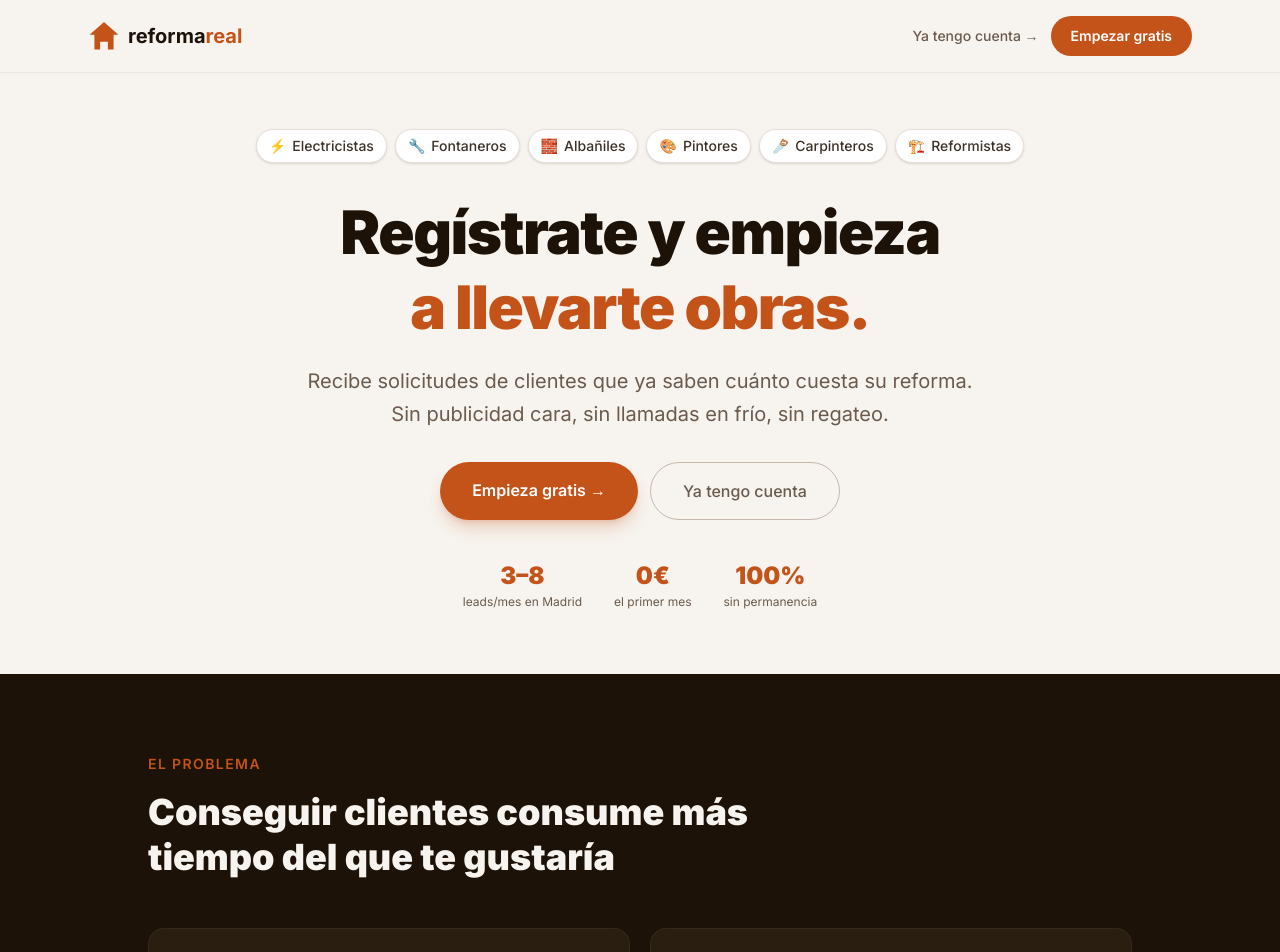
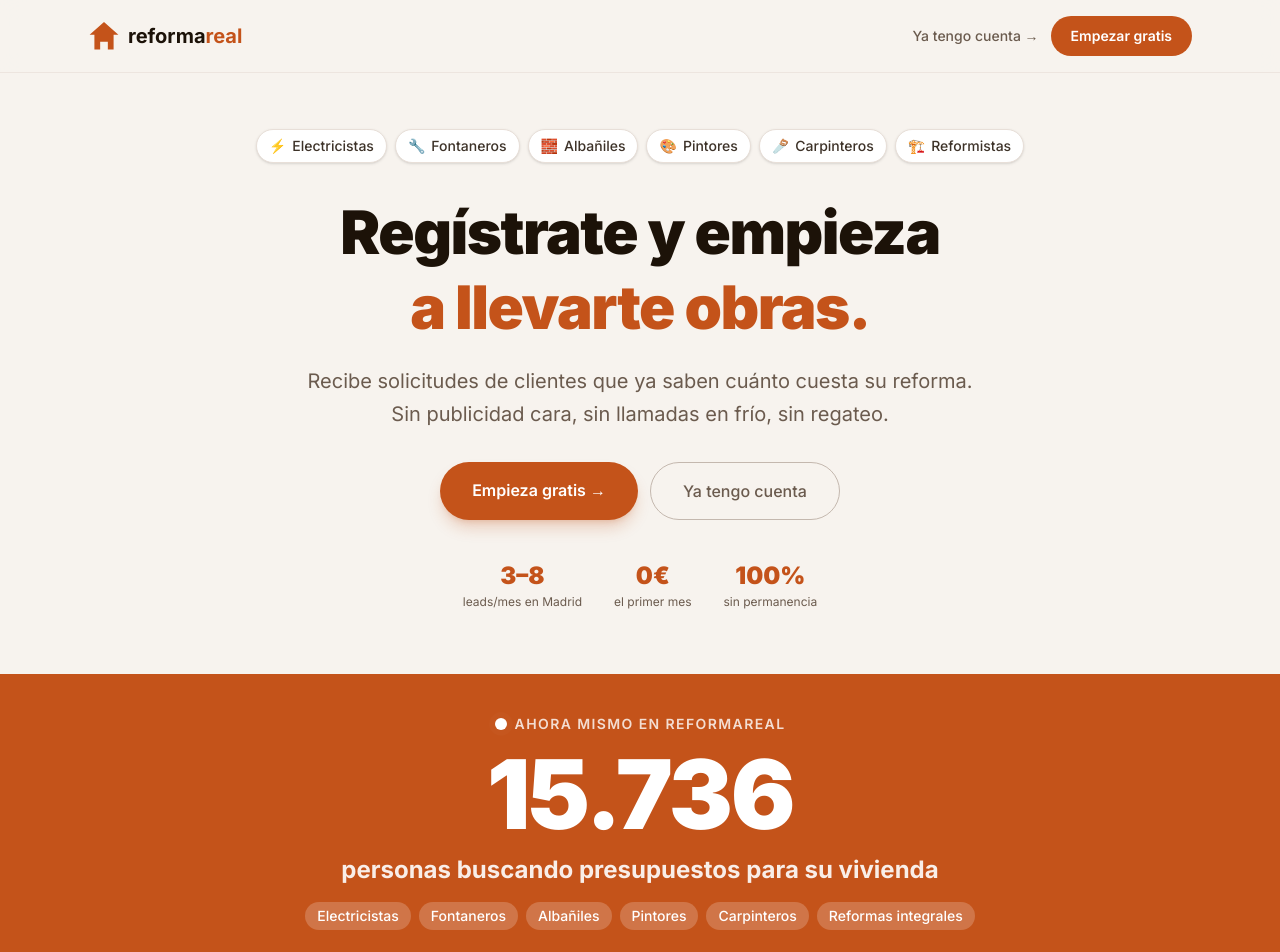
Before and after one commit to jesuspolonio14-prog/reformareal, a Next.js app: page /reformistas in a window 1280 px wide. Shown: the top 952 px of the page. Built offline with nearby package versions, Linux system fonts and the light colour scheme; no server answers.

Commit message:
Add demand counter to /reformistas hero section

```diff
--- a/app/reformistas/page.tsx
+++ b/app/reformistas/page.tsx
@@ -111,6 +111,26 @@ export default function Reformistas() {
               <div className="text-xs text-[#6B5B4E] mt-0.5">{s.label}</div>
             </div>
           ))}
+        </div>
+      </section>
+
+      {/* CONTADOR DEMANDA */}
+      <section className="bg-[#C4531A] py-10 px-5 text-center text-white">
+        <div className="max-w-3xl mx-auto">
+          <div className="flex items-center justify-center gap-2 mb-3">
+            <span className="relative flex h-3 w-3">
+              <span className="animate-ping absolute inline-flex h-full w-full rounded-full bg-white opacity-60"></span>
+              <span className="relative inline-flex rounded-full h-3 w-3 bg-white"></span>
+            </span>
+            <p className="text-sm font-semibold uppercase tracking-widest text-white/80">Ahora mismo en ReformaReal</p>
+          </div>
+          <p className="text-6xl sm:text-7xl md:text-8xl font-black tracking-tight mb-3">15.736</p>
+          <p className="text-xl sm:text-2xl font-bold text-white/90 mb-4">personas buscando presupuestos para su vivienda</p>
+          <div className="flex flex-wrap justify-center gap-2">
+            {['Electricistas', 'Fontaneros', 'Albañiles', 'Pintores', 'Carpinteros', 'Reformas integrales'].map((o) => (
+              <span key={o} className="bg-white/20 rounded-full px-3 py-1 text-sm font-medium">{o}</span>
+            ))}
+          </div>
         </div>
       </section>
 
```
